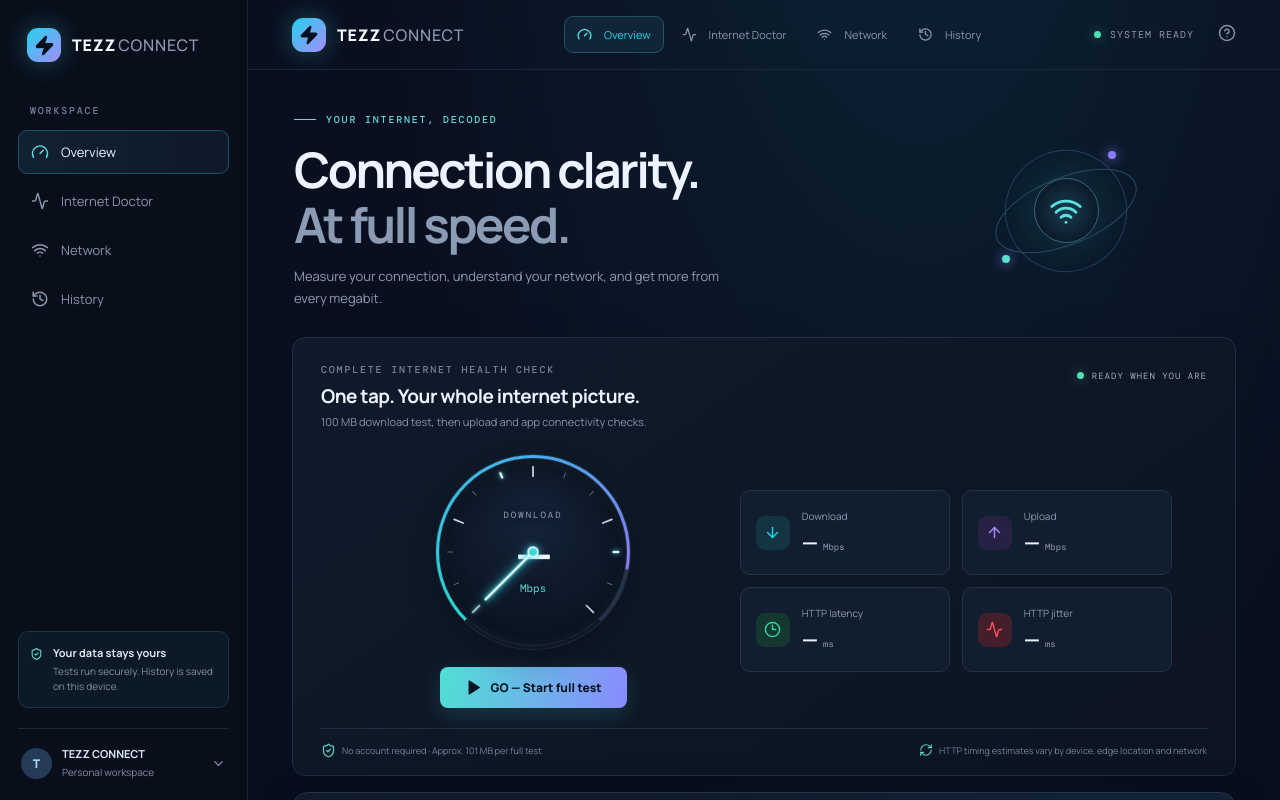
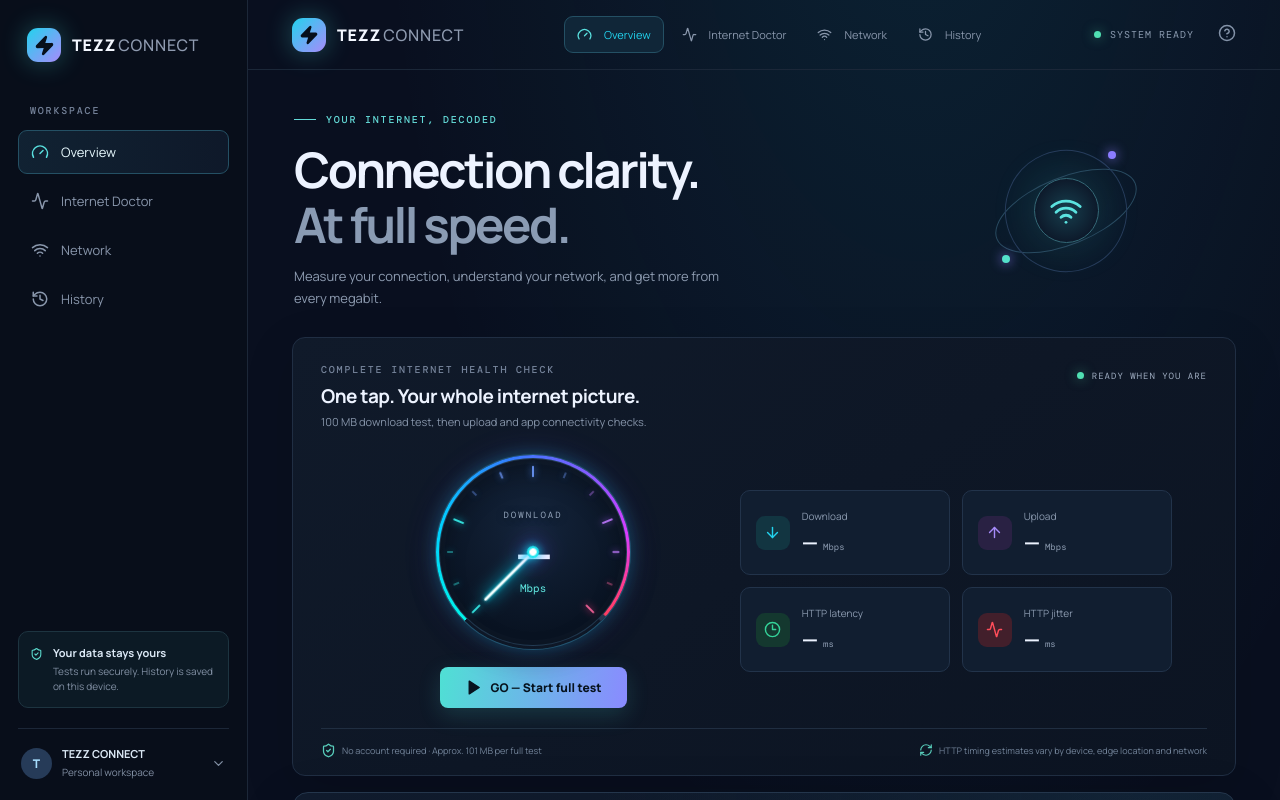
Before and after one commit to svish4934/tezz-connect, a React (Vite) app: page / in a window 1280 px wide. Shown: the top 800 px of the page. Built offline with nearby package versions, Linux system fonts and the light colour scheme.

Commit message:
Restore vivid cyan violet magenta red spectrum to speedometer

```diff
--- a/src/styles.css
+++ b/src/styles.css
@@ -378,3 +378,21 @@
 .gauge-inner::before,.gauge-inner::after{pointer-events:none!important}
 .gauge-label,.gauge-inner strong,.gauge-unit{position:relative!important;z-index:3!important}
 @media(max-width:720px){.gauge-halo{width:194px!important;height:194px!important}}
+
+
+/* TEZZ signature spectrum — vivid cyan, blue, violet and red meter colours. */
+.gauge-halo{
+ background:conic-gradient(from 225deg,#00f5e8 0deg,#00cfff 62deg,#347dff 122deg,#9255ff 178deg,#d83dff 214deg,#ff3c91 244deg,#ff3e62 266deg,#27364d 267deg 270deg,transparent 271deg 360deg)!important;
+ box-shadow:0 0 0 1px rgba(93,213,255,.22),0 0 18px rgba(0,218,239,.28),0 0 34px rgba(142,77,255,.16),0 12px 28px rgba(0,0,0,.24)!important;
+}
+.gauge-ticks line{stroke:#a9c5e8!important;opacity:.7!important}
+.gauge-ticks line:nth-child(3n + 1){stroke:#eafaff!important;opacity:1!important;filter:drop-shadow(0 0 3px #39e9ff)}
+.gauge-ticks line:nth-child(-n + 4){stroke:#38f4ed!important;filter:drop-shadow(0 0 4px #00dff5)}
+.gauge-ticks line:nth-child(n + 5):nth-child(-n + 8){stroke:#6f9cff!important;filter:drop-shadow(0 0 4px #4b8dff)}
+.gauge-ticks line:nth-child(n + 9):nth-child(-n + 11){stroke:#c17aff!important;filter:drop-shadow(0 0 4px #a65cff)}
+.gauge-ticks line:nth-child(n + 12){stroke:#ff679e!important;filter:drop-shadow(0 0 4px #ff397e)}
+.gauge-needle-svg path{stroke:#f4ffff!important;stroke-width:3!important;filter:drop-shadow(0 0 3px #00eaff) drop-shadow(0 0 8px rgba(0,218,255,.95))!important}
+.gauge-needle-svg circle{fill:#fff!important;stroke:#20e5ef!important;stroke-width:2.5!important;filter:drop-shadow(0 0 5px #00eaff) drop-shadow(0 0 11px rgba(117,73,255,.8))!important}
+.gauge-inner{background:radial-gradient(circle at 50% 35%,#14243b 0%,#091322 72%)!important;border-color:rgba(115,184,226,.22)!important}
+.gauge-unit{color:#62e8e2!important;text-shadow:0 0 10px rgba(35,227,229,.3)}
+.gauge-halo.is-live{box-shadow:0 0 0 1px rgba(93,213,255,.28),0 0 23px rgba(0,218,239,.34),0 0 40px rgba(142,77,255,.2),0 12px 28px rgba(0,0,0,.24)!important}
```
